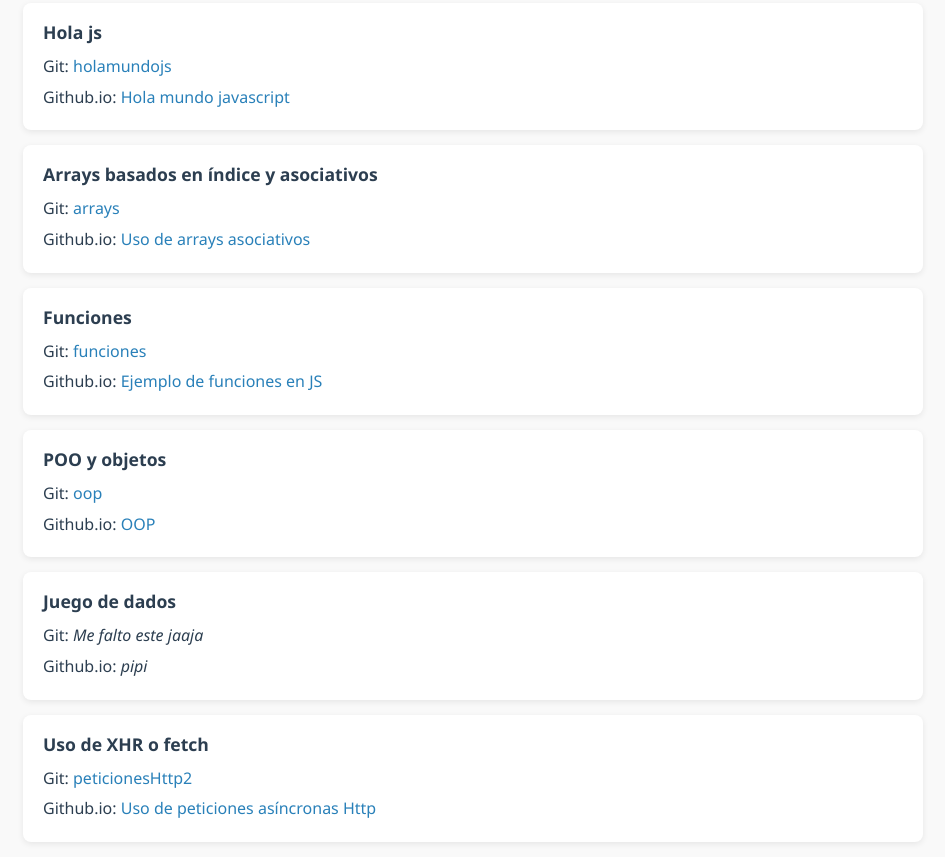
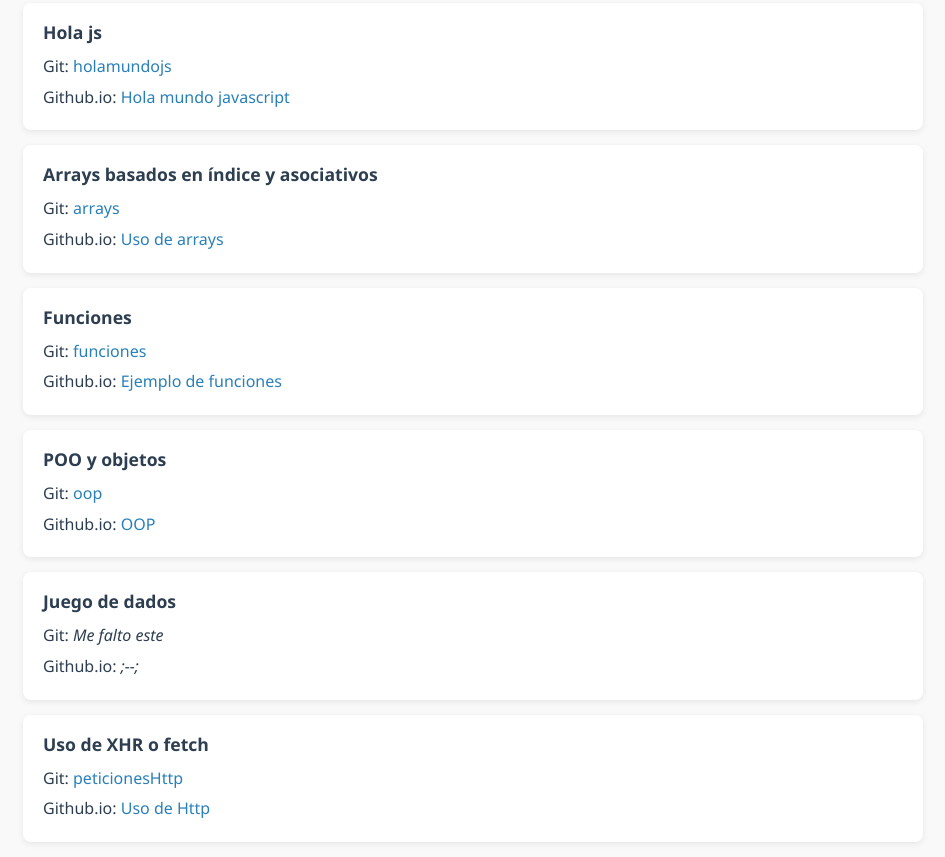
Before and after one commit to L22390460/Listadeactividades.github.io, a plain HTML site: page index.html in a window 1280 px wide. Shown: the part 1455-2312 px from the top of the page, without its empty margins (167-1112 px from the left). Drawn offline with Linux system fonts and the light colour scheme.

Commit message:
Update index.html

```diff
--- a/index.html
+++ b/index.html
@@ -82,12 +82,12 @@
     <li>
       <strong>Hello world</strong>
       <div>Git: <a href="https://github.com/L22390460/Actividades-/tree/main/Hello-World">Git-hello</a></div>
-      <div>Github.io: <a href="https://santiagojcg005.github.io/ProgramacionWeb_Practicas/hola/holamundo/">github.io</a></div>
+      <div>Github.io: <a href="https://l22390460.github.io/HelloWorld/">github.io</a></div>
     </li>
     <li>
       <strong>Cabecera</strong>
-      <div>Git: <a href="https://github.com/L22390460/Actividades-/tree/main/cabecera" target="_blank">ProgramacionWeb_Practicas/cabecera</a></div>
-      <div>Github.io: <a href="https://santiagojcg005.github.io/ProgramacionWeb_Practicas/cabecera/practicaid.html">Documento HTML utilizando base</a></div>
+      <div>Git: <a href="https://github.com/L22390460/Actividades-/tree/main/cabecera" target="_blank">Cabecera_Actividades</a></div>
+      <div>Github.io: <a href="https://santiagojcg005.github.io/ProgramacionWeb_Practicas/cabecera/practicaid.html">Documento HTML</a></div>
     </li>
   <h2> Prácticas CSS</h2>
   <ul>
@@ -123,12 +123,12 @@
     <li>
       <strong>Arrays basados en índice y asociativos</strong>
       <div>Git: <a href="https://github.com/L22390460/Actividades-/tree/main/arrays" target="_blank">arrays</a></div>
-      <div>Github.io: <a href="https://santiagojcg005.github.io/ProgramacionWeb_Practicas/arrays/inicio.html">Uso de arrays asociativos</a></div>
+      <div>Github.io: <a href="https://santiagojcg005.github.io/ProgramacionWeb_Practicas/arrays/inicio.html">Uso de arrays</a></div>
     </li>
     <li>
       <strong>Funciones</strong>
       <div>Git: <a href="https://github.com/L22390460/Actividades-/tree/main/funciones" target="_blank">funciones</a></div>
-      <div>Github.io: <a href="https://santiagojcg005.github.io/ProgramacionWeb_Practicas/funciones/inicio.html">Ejemplo de funciones en JS</a></div>
+      <div>Github.io: <a href="https://santiagojcg005.github.io/ProgramacionWeb_Practicas/funciones/inicio.html">Ejemplo de funciones</a></div>
     </li>
     <li>
       <strong>POO y objetos</strong>
@@ -137,13 +137,13 @@
     </li>
     <li>
       <strong>Juego de dados</strong>
-      <div>Git: <em>Me falto este jaaja</em></div>
-      <div>Github.io: <em>pipi</em></div>
+      <div>Git: <em>Me falto este</em></div>
+      <div>Github.io: <em>;--;</em></div>
     </li>
     <li>
       <strong>Uso de XHR o fetch</strong>
-      <div>Git: <a href="https://github.com/L22390460/Actividades-/tree/main/usoxhr" target="_blank">peticionesHttp2</a></div>
-      <div>Github.io: <a href="https://santiagojcg005.github.io/ProgramacionWeb_Practicas/peticionesHttp2/inicio.html">Uso de peticiones asíncronas Http</a></div>
+      <div>Git: <a href="https://github.com/L22390460/Actividades-/tree/main/usoxhr" target="_blank">peticionesHttp</a></div>
+      <div>Github.io: <a href="https://santiagojcg005.github.io/ProgramacionWeb_Practicas/peticionesHttp2/inicio.html">Uso de  Http</a></div>
     </li>
   </ul>
 
```
